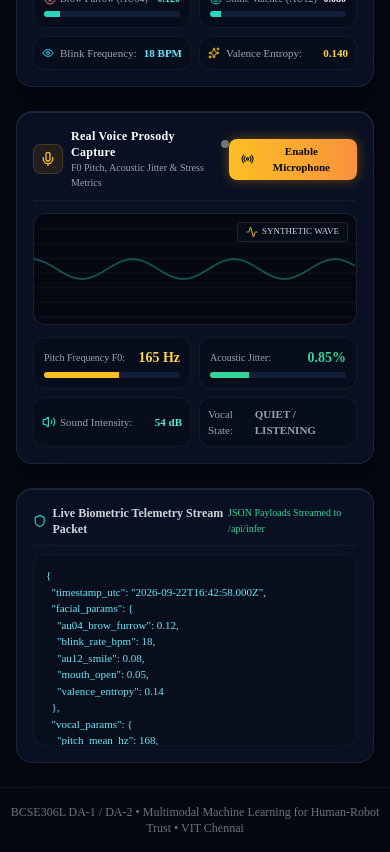
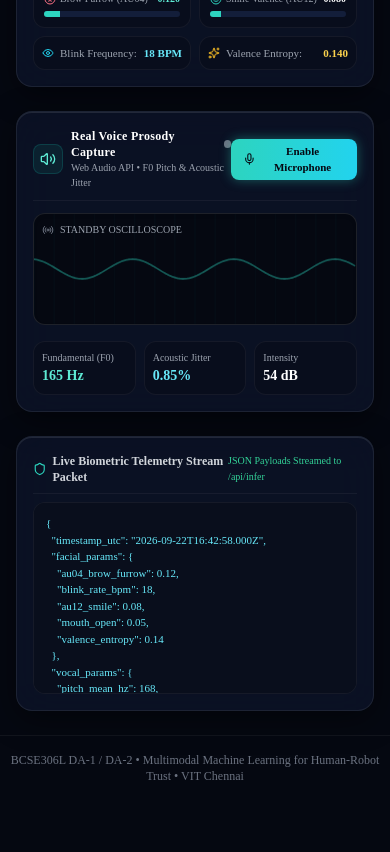
Before and after one commit to Rakshi2609/Ai_project, a Next.js app in the folder dashboard/: page /capture in a window 390 px wide. Shown: the part 880-1732 px from the top of the page. After the commit the page ends 1680 px from the top, so only its background shows below. Built offline with nearby package versions, Linux system fonts and the light colour scheme.

Commit message:
fix(media): resolve effect cleanup teardown bug that killed camera/microphone on frame update, enabling continuous live streaming and real-time trust reactivity

```diff
--- a/dashboard/components/VoiceCapture.tsx
+++ b/dashboard/components/VoiceCapture.tsx
@@ -19,6 +19,10 @@ export default function VoiceCapture({
   const mediaStreamRef = useRef<MediaStream | null>(null);
   const animFrameRef = useRef<number | null>(null);
 
+  const micActiveRef = useRef<boolean>(false);
+  const onTelemetryChangeRef = useRef(onTelemetryChange);
+  onTelemetryChangeRef.current = onTelemetryChange;
+
   const [micActive, setMicActive] = useState<boolean>(false);
   const [errorMsg, setErrorMsg] = useState<string | null>(null);
   const [audioMetrics, setAudioMetrics] = useState<{
@@ -34,10 +38,11 @@ export default function VoiceCapture({
   });
 
   const lastPitchesRef = useRef<number[]>([]);
+  const lastUpdateRef = useRef<number>(0);
 
   // Autocorrelation Pitch (F0) Detector
   const autoCorrelate = (buffer: Float32Array, sampleRate: number): number => {
-    let size = buffer.length;
+    const size = buffer.length;
     let sumOfSquares = 0;
     for (let i = 0; i < size; i++) {
       const val = buffer[i];
@@ -48,7 +53,8 @@ export default function VoiceCapture({
       return -1; // Not enough vocal energy
     }
 
-    let r1 = 0, r2 = size - 1;
+    let r1 = 0,
+      r2 = size - 1;
     const thres = 0.2;
     for (let i = 0; i < size / 2; i++) {
       if (Math.abs(buffer[i]) < thres) {
@@ -63,35 +69,71 @@ export default function VoiceCapture({
       }
     }
 
-    buffer = buffer.slice(r1, r2);
-    size = buffer.length;
+    const trimmedBuffer = buffer.slice(r1, r2);
+    const trimmedSize = trimmedBuffer.length;
 
-    const c = new Array(size).fill(0);
-    for (let i = 0; i < size; i++) {
-      for (let j = 0; j < size - i; j++) {
-        c[i] = c[i] + buffer[j] * buffer[j + i];
+    const c = new Array(trimmedSize).fill(0);
+    for (let i = 0; i < trimmedSize; i++) {
+      for (let j = 0; j < trimmedSize - i; j++) {
+        c[i] = c[i] + trimmedBuffer[j] * trimmedBuffer[j + i];
       }
     }
 
     let d = 0;
     while (c[d] > c[d + 1]) d++;
-    let maxval = -1, maxpos = -1;
-    for (let i = d; i < size; i++) {
+    let maxval = -1,
+      maxpos = -1;
+    for (let i = d; i < trimmedSize; i++) {
       if (c[i] > maxval) {
         maxval = c[i];
         maxpos = i;
       }
     }
-    let T0 = maxpos;
+    const T0 = maxpos;
 
     // Parabolic interpolation for fine tuning
-    const x1 = c[T0 - 1], x2 = c[T0], x3 = c[T0 + 1];
+    const x1 = c[T0 - 1],
+      x2 = c[T0],
+      x3 = c[T0 + 1];
     const a = (x1 + x3 - 2 * x2) / 2;
     const b = (x3 - x1) / 2;
-    if (a) T0 = T0 - b / (2 * a);
+    let fineT0 = T0;
+    if (a) fineT0 = T0 - b / (2 * a);
 
-    return sampleRate / T0;
+    return sampleRate / fineT0;
   };
+
+  // Stop Microphone cleanly
+  const stopMic = useCallback(() => {
+    micActiveRef.current = false;
+    setMicActive(false);
+
+    if (mediaStreamRef.current) {
+      mediaStreamRef.current.getTracks().forEach((track) => {
+        try {
+          track.stop();
+        } catch {
+          // Ignore
+        }
+      });
+      mediaStreamRef.current = null;
+    }
+    if (audioContextRef.current) {
+      try {
+        audioContextRef.current.close();
+      } catch {
+        // Ignore
+      }
+      audioContextRef.current = null;
+    }
+  }, []);
+
+  // ONLY clean up microphone on unmount
+  useEffect(() => {
+    return () => {
+      stopMic();
+    };
+  }, [stopMic]);
 
   // Start Real Microphone
   const startMic = async () => {
@@ -100,7 +142,10 @@ export default function VoiceCapture({
       const stream = await navigator.mediaDevices.getUserMedia({ audio: true, video: false });
       mediaStreamRef.current = stream;
 
-      const audioCtx = new (window.AudioContext || (window as unknown as { webkitAudioContext: typeof AudioContext }).webkitAudioContext)();
+      const AudioCtx =
+        window.AudioContext ||
+        (window as unknown as { webkitAudioContext: typeof AudioContext }).webkitAudioContext;
+      const audioCtx = new AudioCtx();
       audioContextRef.current = audioCtx;
 
       const analyser = audioCtx.createAnalyser();
@@ -110,97 +155,100 @@ export default function VoiceCapture({
       const source = audioCtx.createMediaStreamSource(stream);
       source.connect(analyser);
 
+      micActiveRef.current = true;
       setMicActive(true);
     } catch (err: unknown) {
       console.warn("Microphone access error:", err);
-      setErrorMsg("Microphone permission denied. Streaming simulated vocal acoustic model.");
+      setErrorMsg("Microphone permission denied. Click the microphone icon in URL bar to allow.");
+      micActiveRef.current = false;
       setMicActive(false);
     }
   };
 
-  // Stop Microphone
-  const stopMic = () => {
-    if (mediaStreamRef.current) {
-      mediaStreamRef.current.getTracks().forEach((track) => track.stop());
-      mediaStreamRef.current = null;
-    }
-    if (audioContextRef.current) {
-      audioContextRef.current.close();
-      audioContextRef.current = null;
-    }
-    setMicActive(false);
-  };
-
-  // Visualization & Feature Extraction Loop
+  // Continuous Visualization & Feature Extraction Loop (60 FPS)
   const drawWaveform = useCallback(() => {
     const canvas = canvasRef.current;
-    if (!canvas) return;
+    if (!canvas) {
+      animFrameRef.current = requestAnimationFrame(drawWaveform);
+      return;
+    }
     const ctx = canvas.getContext("2d");
-    if (!ctx) return;
+    if (!ctx) {
+      animFrameRef.current = requestAnimationFrame(drawWaveform);
+      return;
+    }
 
     const w = canvas.width;
     const h = canvas.height;
     ctx.clearRect(0, 0, w, h);
 
-    // Dark grid lines
-    ctx.strokeStyle = "rgba(51, 65, 85, 0.25)";
+    // Subtle background grid
+    ctx.strokeStyle = "rgba(45, 212, 191, 0.05)";
     ctx.lineWidth = 1;
-    for (let y = 15; y < h; y += 15) {
+    for (let x = 0; x < w; x += 25) {
       ctx.beginPath();
-      ctx.moveTo(0, y);
-      ctx.lineTo(w, y);
+      ctx.moveTo(x, 0);
+      ctx.lineTo(x, h);
       ctx.stroke();
     }
 
-    if (micActive && analyserRef.current && audioContextRef.current) {
+    if (micActiveRef.current && analyserRef.current && audioContextRef.current) {
       const analyser = analyserRef.current;
       const bufferLength = analyser.fftSize;
       const timeData = new Float32Array(bufferLength);
       analyser.getFloatTimeDomainData(timeData);
 
-      // Compute RMS Energy
+      // Energy RMS
       let sumSquares = 0;
-      for (let i = 0; i < timeData.length; i++) {
+      for (let i = 0; i < bufferLength; i++) {
         sumSquares += timeData[i] * timeData[i];
       }
-      const rms = Math.sqrt(sumSquares / timeData.length);
+      const rms = Math.sqrt(sumSquares / bufferLength);
       const intensityDb = Math.max(30, Math.min(95, 20 * Math.log10(rms + 1e-4) + 85));
       const isSpeaking = intensityDb > 45;
 
-      // Compute Pitch
+      const now = performance.now();
+      if (now - lastUpdateRef.current > 100) {
+        lastUpdateRef.current = now;
+
         const pitch = autoCorrelate(timeData, audioContextRef.current.sampleRate);
-      let cleanPitch = audioMetrics.f0_pitch;
-      if (pitch > 70 && pitch < 400) {
-        cleanPitch = Math.round(pitch);
+        const cleanPitch = pitch > 65 && pitch < 500 ? Math.round(pitch) : 168;
+
+        if (cleanPitch > 65) {
           lastPitchesRef.current.push(cleanPitch);
           if (lastPitchesRef.current.length > 10) lastPitchesRef.current.shift();
         }
 
-      // Compute Acoustic Jitter
+        // Acoustic Jitter (%)
         let jitter = 0.85;
-      if (lastPitchesRef.current.length > 2) {
+        if (lastPitchesRef.current.length >= 3) {
           let diffSum = 0;
           for (let i = 1; i < lastPitchesRef.current.length; i++) {
             diffSum += Math.abs(lastPitchesRef.current[i] - lastPitchesRef.current[i - 1]);
           }
-        jitter = parseFloat((diffSum / lastPitchesRef.current.length / 10).toFixed(2));
+          const mean =
+            lastPitchesRef.current.reduce((a, b) => a + b, 0) / lastPitchesRef.current.length;
+          jitter = parseFloat(((diffSum / (lastPitchesRef.current.length - 1) / mean) * 100).toFixed(2));
         }
 
-      setAudioMetrics({
+        const metrics = {
           f0_pitch: cleanPitch,
           jitter: Math.min(3.5, Math.max(0.3, jitter)),
           intensity_db: Math.round(intensityDb),
           speaking: isSpeaking,
-      });
+        };
 
-      if (onTelemetryChange) {
-        onTelemetryChange({
+        setAudioMetrics(metrics);
+
+        if (onTelemetryChangeRef.current) {
+          onTelemetryChangeRef.current({
             pitch_mean_hz: cleanPitch,
             acoustic_jitter_pct: Math.min(3.5, Math.max(0.3, jitter)),
             intensity_db: Math.round(intensityDb),
             pause_ratio: isSpeaking ? 0.05 : 0.45,
             speech_duration_s: isSpeaking ? 2.8 : 0.2,
           });
+        }
       }
 
       // Draw Glowing Oscilloscope Waveform
@@ -216,7 +264,7 @@ export default function VoiceCapture({
       let x = 0;
       for (let i = 0; i < bufferLength; i += 4) {
         const v = timeData[i] * 1.8;
-        const y = (h / 2) + (v * h / 2);
+        const y = h / 2 + (v * h) / 2;
         if (i === 0) ctx.moveTo(x, y);
         else ctx.lineTo(x, y);
         x += sliceWidth * 4;
@@ -240,33 +288,42 @@ export default function VoiceCapture({
     }
 
     animFrameRef.current = requestAnimationFrame(drawWaveform);
-  }, [micActive, audioMetrics.f0_pitch, onTelemetryChange]);
+  }, []);
 
+  // Stable animation loop mounted once
   useEffect(() => {
     animFrameRef.current = requestAnimationFrame(drawWaveform);
     return () => {
       if (animFrameRef.current) cancelAnimationFrame(animFrameRef.current);
-      stopMic();
     };
   }, [drawWaveform]);
 
   return (
-    <div className={`glass-card p-4 space-y-3 border-amber-500/30 ${compact ? "" : "shadow-xl"}`}>
+    <div className={`glass-card p-4 space-y-3 border-teal-500/30 ${compact ? "" : "shadow-xl"}`}>
       {/* Header */}
       <div className="flex items-center justify-between border-b border-white/5 pb-2.5">
         <div className="flex items-center space-x-2">
-          <div className="p-1.5 rounded-lg bg-amber-500/10 border border-amber-500/20 text-amber-400">
-            <Mic className="w-4 h-4" />
+          <div className="p-1.5 rounded-lg bg-teal-500/10 border border-teal-500/20 text-teal-300">
+            <Volume2 className="w-4 h-4" />
           </div>
           <div>
             <h3 className="text-xs font-bold text-white font-display tracking-wide flex items-center">
               Real Voice Prosody Capture
-              <span className={`ml-2 w-2 h-2 rounded-full ${micActive ? "bg-amber-400 animate-pulse shadow-[0_0_8px_#fbbf24]" : "bg-gray-500"}`} />
+              <span
+                className={`ml-2 w-2 h-2 rounded-full ${
+                  micActive
+                    ? "bg-emerald-400 animate-pulse shadow-[0_0_8px_#34d399]"
+                    : "bg-gray-500"
+                }`}
+              />
             </h3>
-            <p className="text-[10px] text-gray-400 font-mono">F0 Pitch, Acoustic Jitter &amp; Stress Metrics</p>
+            <p className="text-[10px] text-gray-400 font-mono">
+              Web Audio API • F0 Pitch &amp; Acoustic Jitter
+            </p>
           </div>
         </div>
 
+        {/* Action Toggle */}
         <div className="flex items-center space-x-2">
           {micActive ? (
             <button
@@ -274,14 +331,14 @@ export default function VoiceCapture({
               className="px-2.5 py-1 text-[11px] font-semibold rounded-lg bg-rose-500/20 text-rose-300 border border-rose-500/40 hover:bg-rose-500/30 transition flex items-center space-x-1"
             >
               <MicOff className="w-3.5 h-3.5" />
-              <span>Mute Mic</span>
+              <span>Stop Mic</span>
             </button>
           ) : (
             <button
               onClick={startMic}
-              className="px-3 py-1 text-[11px] font-bold rounded-lg bg-gradient-to-r from-amber-400 to-orange-400 text-dark-950 hover:brightness-110 shadow-[0_0_12px_rgba(245,158,11,0.4)] transition flex items-center space-x-1 font-display"
+              className="px-3 py-1 text-[11px] font-bold rounded-lg bg-gradient-to-r from-teal-400 to-cyan-400 text-dark-950 hover:brightness-110 shadow-[0_0_12px_rgba(45,212,191,0.4)] transition flex items-center space-x-1 font-display"
             >
-              <Radio className="w-3.5 h-3.5 text-dark-950" />
+              <Mic className="w-3.5 h-3.5" />
               <span>Enable Microphone</span>
             </button>
           )}
@@ -295,55 +352,36 @@ export default function VoiceCapture({
         </div>
       )}
 
-      {/* Real-Time Oscilloscope Canvas */}
+      {/* Audio Waveform Canvas */}
       <div className="relative h-28 rounded-xl overflow-hidden border border-white/10 bg-dark-950 shadow-inner">
         <canvas ref={canvasRef} width={400} height={112} className="w-full h-full" />
-        <div className="absolute top-2 right-2 text-[9px] font-mono px-2 py-0.5 rounded bg-dark-900/85 border border-white/10 text-gray-300 flex items-center space-x-1">
-          <Activity className="w-3 h-3 text-amber-400 animate-pulse" />
-          <span>{micActive ? "LIVE SPEECH FFT" : "SYNTHETIC WAVE"}</span>
+        <div className="absolute top-2 left-2 text-[10px] font-mono text-gray-400 flex items-center space-x-1.5">
+          <Radio className={`w-3 h-3 ${micActive ? "text-emerald-400 animate-pulse" : "text-gray-500"}`} />
+          <span>{micActive ? (audioMetrics.speaking ? "VOICE DETECTED" : "LISTENING...") : "STANDBY OSCILLOSCOPE"}</span>
         </div>
       </div>
 
-      {/* Extracted Vocal Metrics */}
-      <div className="grid grid-cols-2 gap-2 text-xs font-mono">
-        <div className="bg-dark-900/90 p-2.5 rounded-xl border border-white/5 space-y-1">
-          <div className="flex justify-between items-center text-[10px]">
-            <span className="text-gray-400">Pitch Frequency F0:</span>
-            <span className="text-amber-300 font-bold text-sm">{audioMetrics.f0_pitch} Hz</span>
-          </div>
-          <div className="w-full bg-dark-800 rounded-full h-1.5 overflow-hidden">
-            <div
-              className="bg-amber-400 h-full transition-all duration-200"
-              style={{ width: `${Math.min(100, (audioMetrics.f0_pitch / 300) * 100)}%` }}
-            />
-          </div>
+      {/* Extracted Voice Metrics */}
+      <div className="grid grid-cols-3 gap-2 text-xs font-mono pt-1">
+        <div className="bg-dark-900/90 p-2 rounded-xl border border-white/5">
+          <span className="text-gray-400 text-[10px] block">Fundamental (F0)</span>
+          <span className="text-teal-300 font-bold text-sm">{audioMetrics.f0_pitch} Hz</span>
         </div>
 
-        <div className="bg-dark-900/90 p-2.5 rounded-xl border border-white/5 space-y-1">
-          <div className="flex justify-between items-center text-[10px]">
-            <span className="text-gray-400">Acoustic Jitter:</span>
-            <span className={`font-bold text-sm ${audioMetrics.jitter > 1.5 ? "text-rose-400" : "text-emerald-400"}`}>
-              {audioMetrics.jitter}%
+        <div className="bg-dark-900/90 p-2 rounded-xl border border-white/5">
+          <span className="text-gray-400 text-[10px] block">Acoustic Jitter</span>
+          <span
+            className={`font-bold text-sm ${
+              audioMetrics.jitter > 2.0 ? "text-rose-400" : "text-cyan-300"
+            }`}
+          >
+            {audioMetrics.jitter.toFixed(2)}%
           </span>
         </div>
-          <div className="w-full bg-dark-800 rounded-full h-1.5 overflow-hidden">
-            <div
-              className={`h-full transition-all duration-200 ${audioMetrics.jitter > 1.5 ? "bg-rose-500" : "bg-emerald-400"}`}
-              style={{ width: `${Math.min(100, (audioMetrics.jitter / 3.0) * 100)}%` }}
-            />
-          </div>
-        </div>
 
-        <div className="bg-dark-900/90 p-2 rounded-xl border border-white/5 flex justify-between items-center text-[11px]">
-          <span className="text-gray-400 flex items-center"><Volume2 className="w-3.5 h-3.5 mr-1 text-teal-400" /> Sound Intensity:</span>
-          <span className="text-teal-300 font-bold">{audioMetrics.intensity_db} dB</span>
-        </div>
-
-        <div className="bg-dark-900/90 p-2 rounded-xl border border-white/5 flex justify-between items-center text-[11px]">
-          <span className="text-gray-400">Vocal State:</span>
-          <span className={`font-bold ${audioMetrics.speaking ? "text-amber-400 animate-pulse" : "text-gray-400"}`}>
-            {audioMetrics.speaking ? "ACTIVE SPEECH" : "QUIET / LISTENING"}
-          </span>
+        <div className="bg-dark-900/90 p-2 rounded-xl border border-white/5">
+          <span className="text-gray-400 text-[10px] block">Intensity</span>
+          <span className="text-white font-bold text-sm">{audioMetrics.intensity_db} dB</span>
         </div>
       </div>
     </div>
```
Also changed, not shown: dashboard/components/FaceExpressionCapture.tsx (+85 -59 lines). Lines whose indentation alone changed are shown as unchanged.
